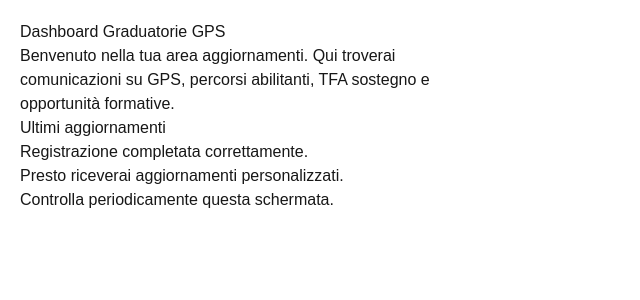
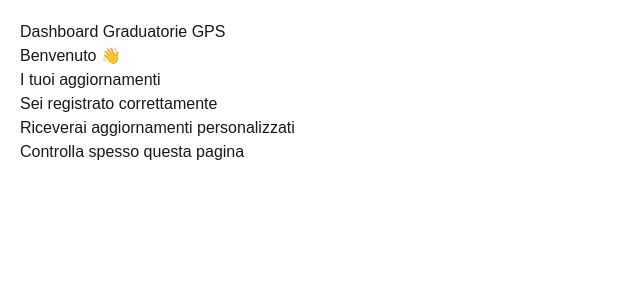
Before and after one commit to mastersformazione/graduatoriegps-app, a Next.js app: page /dashboard in a window 1280 px wide. Shown: the top 300 px of the page, without its empty margins (0-640 px from the left). Built offline with nearby package versions, Linux system fonts and the light colour scheme; sample sign-in values are in the browser's storage.

Commit message:
aggiunge blocco accesso dashboard

```diff
--- a/app/dashboard/page.tsx
+++ b/app/dashboard/page.tsx
@@ -1,19 +1,39 @@
+"use client";
+
+import { useEffect, useState } from "react";
+import { useRouter } from "next/navigation";
+
 export default function Dashboard() {
+  const router = useRouter();
+  const [user, setUser] = useState<any>(null);
+
+  useEffect(() => {
+    const storedUser = localStorage.getItem("gps_user");
+
+    if (!storedUser) {
+      router.push("/register");
+      return;
+    }
+
+    setUser(JSON.parse(storedUser));
+  }, [router]);
+
+  if (!user) {
+    return null; // evita flash contenuto
+  }
+
   return (
     <main style={{ padding: 20, fontFamily: "Arial", maxWidth: 500 }}>
       <h1>Dashboard Graduatorie GPS</h1>
 
-      <p>
-        Benvenuto nella tua area aggiornamenti. Qui troverai comunicazioni su
-        GPS, percorsi abilitanti, TFA sostegno e opportunità formative.
-      </p>
+      <p>Benvenuto {user.nome} 👋</p>
 
-      <h2>Ultimi aggiornamenti</h2>
+      <h2>I tuoi aggiornamenti</h2>
 
       <ul>
-        <li>Registrazione completata correttamente.</li>
-        <li>Presto riceverai aggiornamenti personalizzati.</li>
-        <li>Controlla periodicamente questa schermata.</li>
+        <li>Sei registrato correttamente</li>
+        <li>Riceverai aggiornamenti personalizzati</li>
+        <li>Controlla spesso questa pagina</li>
       </ul>
     </main>
   );
```
